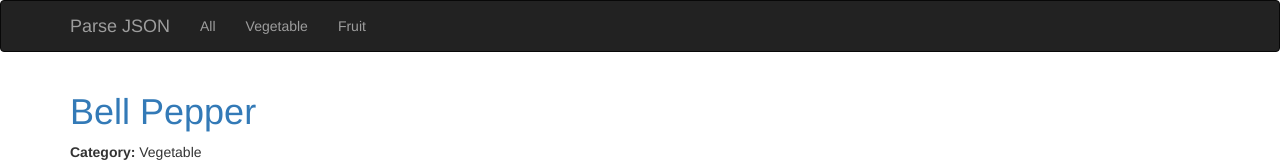
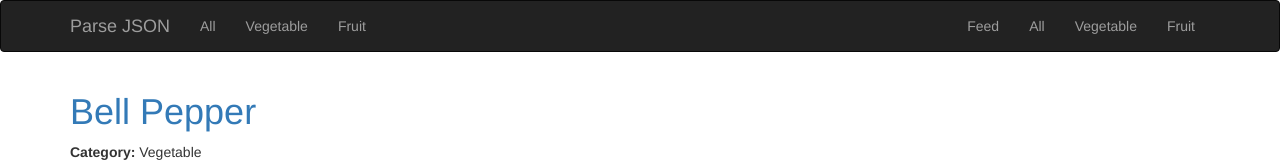
Before and after one commit to josefzacek/json-parsing, a plain HTML site: page index.html in a window 1280 px wide. Shown: the top 162 px of the page. Drawn offline with nearby package versions, Linux system fonts and the light colour scheme.

Commit message:
add Feed link to header

```diff
--- a/index.html
+++ b/index.html
@@ -33,6 +33,9 @@
         <div id="navbar" class="collapse navbar-collapse">
           <ul class="nav navbar-nav dynamic-navbar">
           </ul>
+          <ul class="nav navbar-nav navbar-right">
+            <li><a href="#" id="feed">Feed</a></li>
+          </ul>
         </div><!--/.nav-collapse -->
       </div>
     </nav>
```
